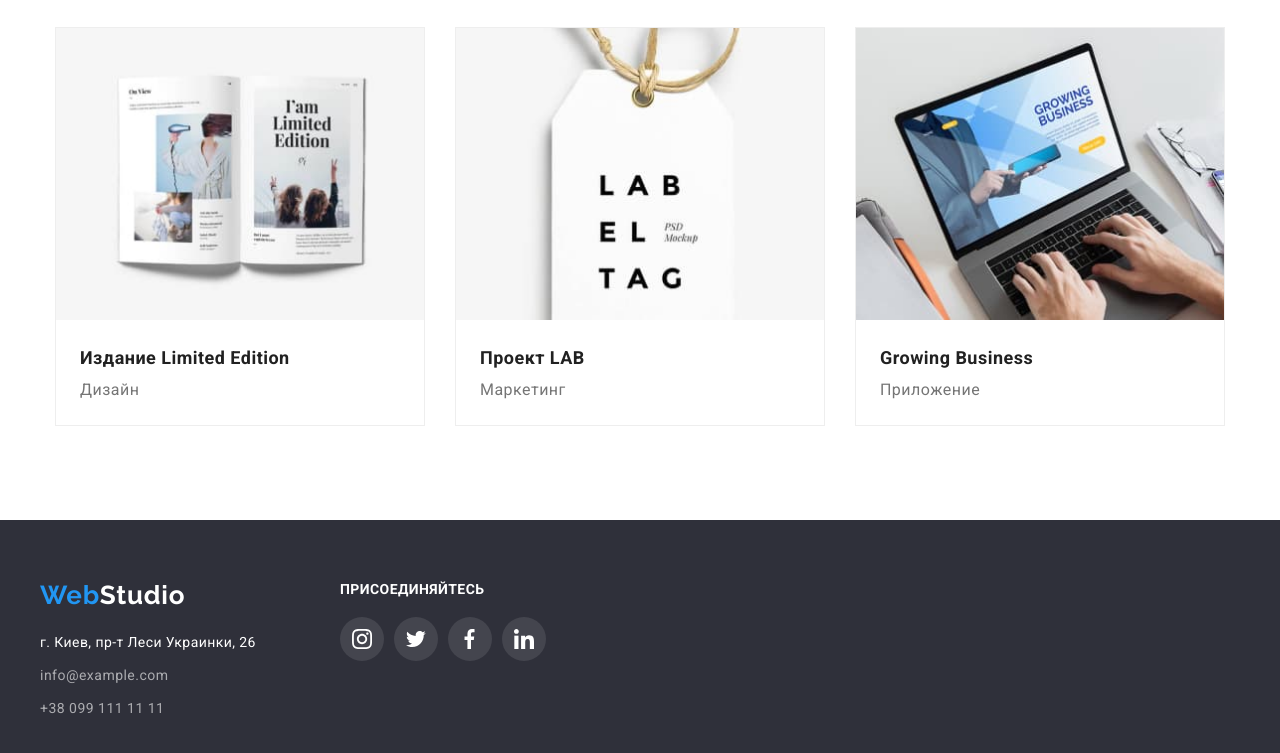
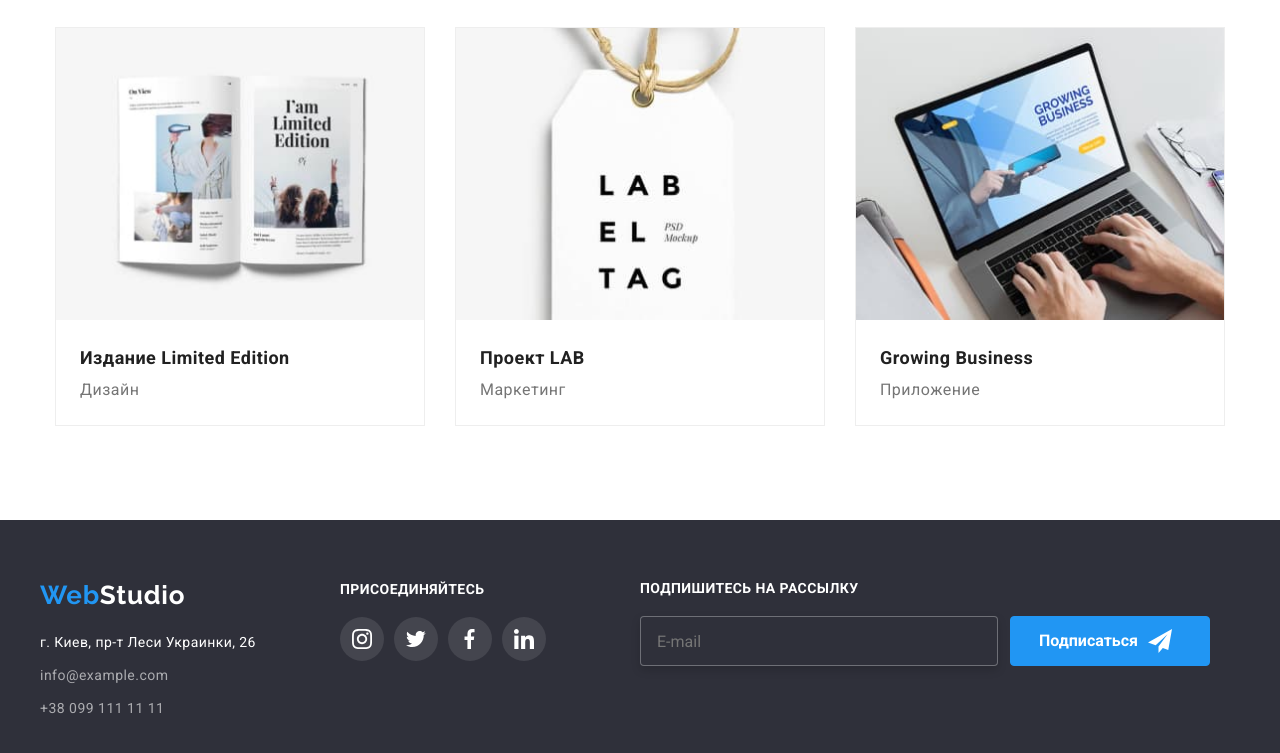
Before and after one commit to Hliy89/goit-markup-hw-07, a plain HTML site: page portfolio.html in a window 1280 px wide. Shown: the part 1093-1846 px from the top of the page. Drawn offline with nearby package versions, Linux system fonts and the light colour scheme.

Commit message:
Исправили Footer в Portfolio

```diff
--- a/portfolio.html
+++ b/portfolio.html
@@ -251,7 +251,78 @@
             </li>
           </ul>
         </div>
+        <div>
+          <p class="send-text">Подпишитесь на рассылку</p>
+          <form class="footer-send-form">
+            <input type="email" name="email" placeholder="E-mail" class="footer-form-input" />
+            <button class="send-button" type="submit">
+              Подписаться
+              <svg class="send-icon-svg">
+                <use href="./images/symbol-defs.svg#icon-icon-send"></use>
+              </svg>
+            </button>
+          </form>
+        </div>
       </div>
     </footer>
+
+    <!-- <footer class="footer">
+      <div class="container-footer container">
+        <div class="footer-item">
+          <div class="logotype">
+            <a href="./index.html" aria-label="Логотип ВебСтудии" lang="en" class="logo list"
+              ><span class="logo-footer logo-web">Web</span><span class="logo-color">Studio</span></a
+            >
+          </div>
+          <address class="address">
+            <ul class="contacts-adress list">
+              <li class="item">
+                <a href="" class="footer-adress list">г. Киев, пр-т Леси Украинки, 26</a>
+              </li>
+              <li class="item">
+                <a href="mailto:info@devstudio.com" class="footer-mail mail">info@example.com</a>
+              </li>
+              <li class="item">
+                <a href="tel:+380991111111" class="number">+38 099 111 11 11</a>
+              </li>
+            </ul>
+          </address>
+        </div>
+
+        <div class="footer-item">
+          <p class="footer-text">присоединяйтесь</p>
+          <ul class="footer-social list">
+            <li class="footer-list-item">
+              <a href="" class="footer-list-link">
+                <svg class="footer-list-icon">
+                  <use href="./images/symbol-defs.svg#icon-instagram"></use>
+                </svg>
+              </a>
+            </li>
+            <li class="footer-list-item">
+              <a href="" class="footer-list-link">
+                <svg class="footer-list-icon">
+                  <use href="./images/symbol-defs.svg#icon-twitter"></use>
+                </svg>
+              </a>
+            </li>
+            <li class="footer-list-item">
+              <a href="" class="footer-list-link">
+                <svg class="footer-list-icon">
+                  <use href="./images/symbol-defs.svg#icon-facebook"></use>
+                </svg>
+              </a>
+            </li>
+            <li class="footer-list-item">
+              <a href="" class="footer-list-link">
+                <svg class="footer-list-icon">
+                  <use href="./images/symbol-defs.svg#icon-linkedin"></use>
+                </svg>
+              </a>
+            </li>
+          </ul>
+        </div>
+      </div>
+    </footer> -->
   </body>
 </html>
```
